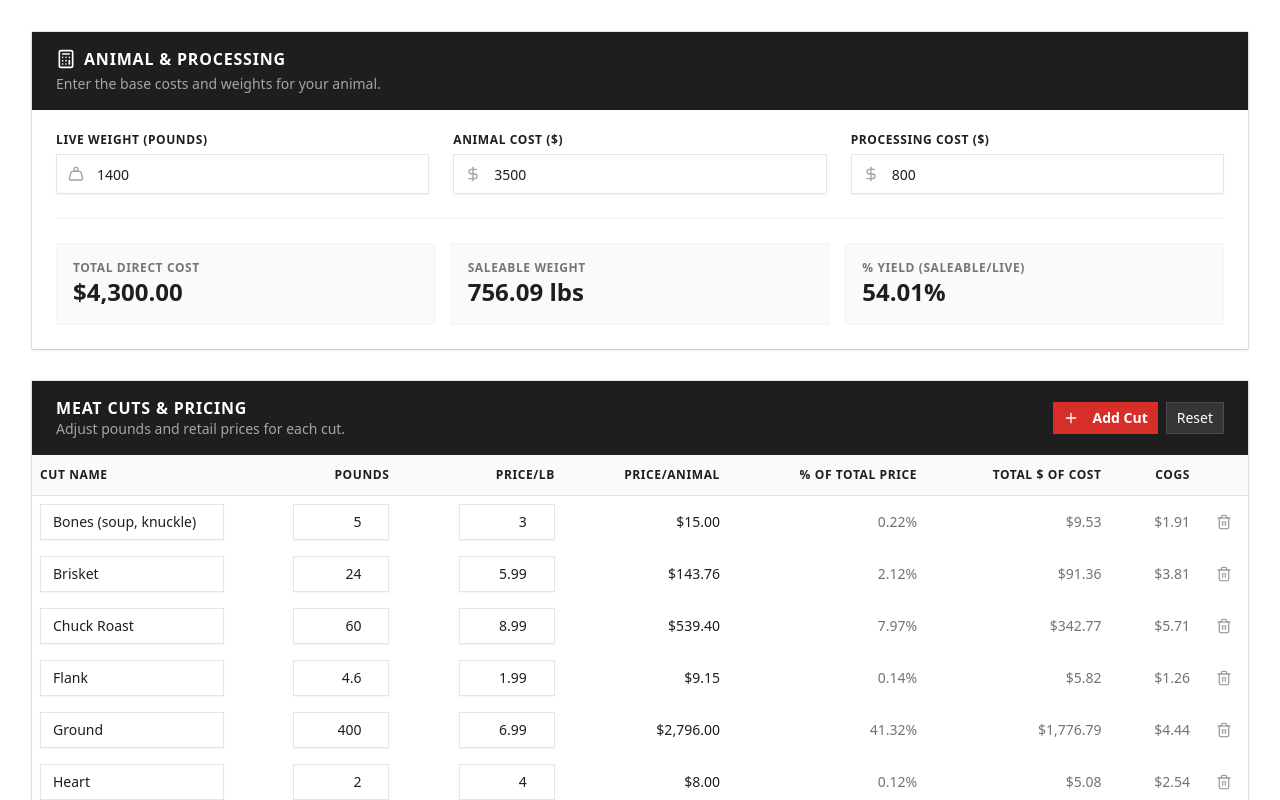
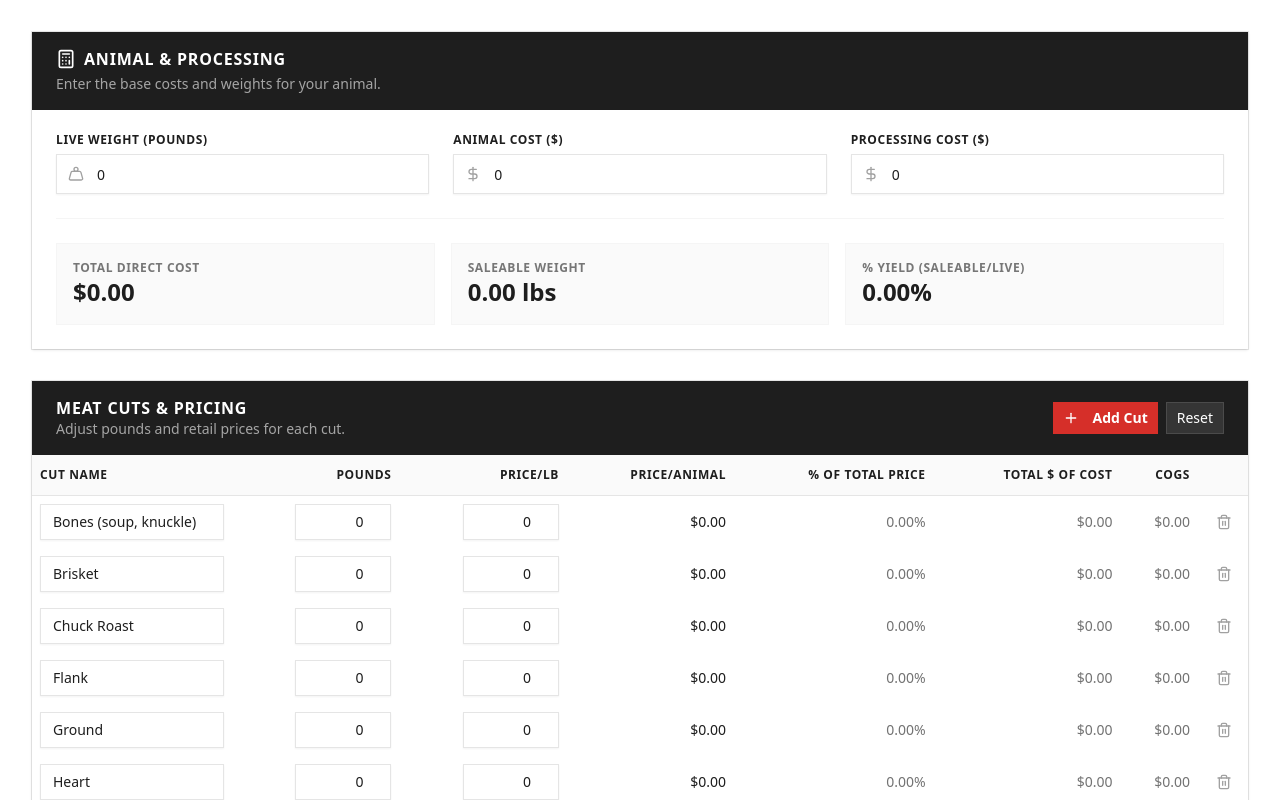
Before and after one commit to casselbear/OHPM-Beef-Pricing-Calculator, a React (Vite) app: page / in a window 1280 px wide. Shown: the top 800 px of the page. Built offline with nearby package versions, Linux system fonts and the light colour scheme; a web font is replaced by a local one.

Commit message:
feat: Reset calculator inputs to zero
Initializes all input fields (live weight, processing cost, animal cost, and meat cut weights/prices) to zero upon component mount and when the "Reset" button is clicked. This provides a cleaner starting point for users.

```diff
--- a/src/components/Calculator.tsx
+++ b/src/components/Calculator.tsx
@@ -36,10 +36,10 @@ const INITIAL_CUTS: MeatCut[] = [
 ];
 
 export default function Calculator() {
-  const [liveWeight, setLiveWeight] = useState<number>(1400);
-  const [processingCost, setProcessingCost] = useState<number>(800);
-  const [animalCost, setAnimalCost] = useState<number>(3500);
-  const [cuts, setCuts] = useState<MeatCut[]>(INITIAL_CUTS);
+  const [liveWeight, setLiveWeight] = useState<number>(0);
+  const [processingCost, setProcessingCost] = useState<number>(0);
+  const [animalCost, setAnimalCost] = useState<number>(0);
+  const [cuts, setCuts] = useState<MeatCut[]>(INITIAL_CUTS.map(cut => ({ ...cut, pounds: 0, pricePerLb: 0 })));
 
   const calculations = useMemo(() => {
     const totalDirectCost = processingCost + animalCost;
@@ -255,7 +255,7 @@ export default function Calculator() {
                 <Plus className="!w-4 !h-4 !mr-2" /> Add Cut
               </Button>
               <Button
-                onClick={() => setCuts(INITIAL_CUTS)}
+                onClick={() => setCuts(INITIAL_CUTS.map(cut => ({ ...cut, pounds: 0, pricePerLb: 0 })))}
                 variant="outline"
                 className="!flex-1 md:!flex-none !bg-white/10 hover:!bg-white/20 !border-white/20 !text-white !rounded-none"
               >
```
